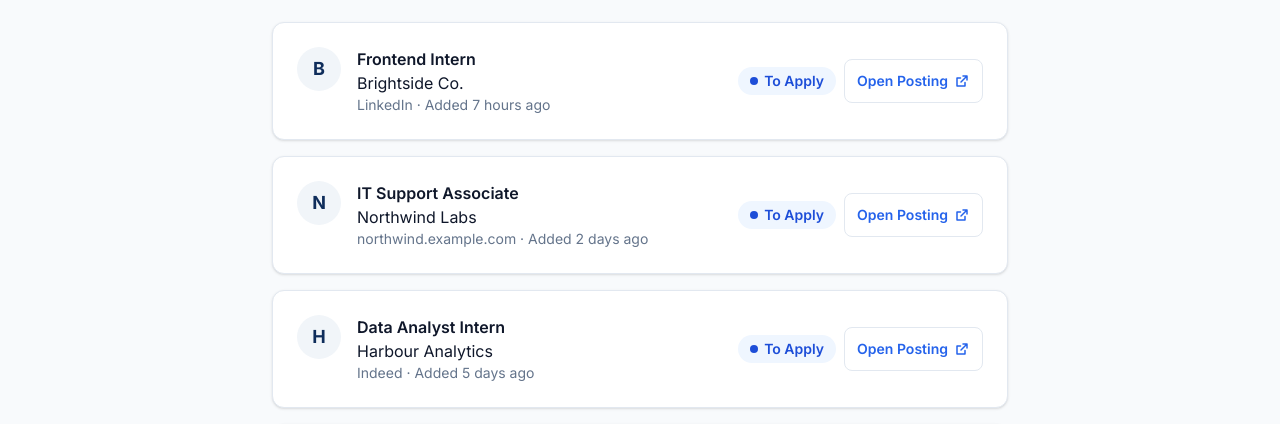
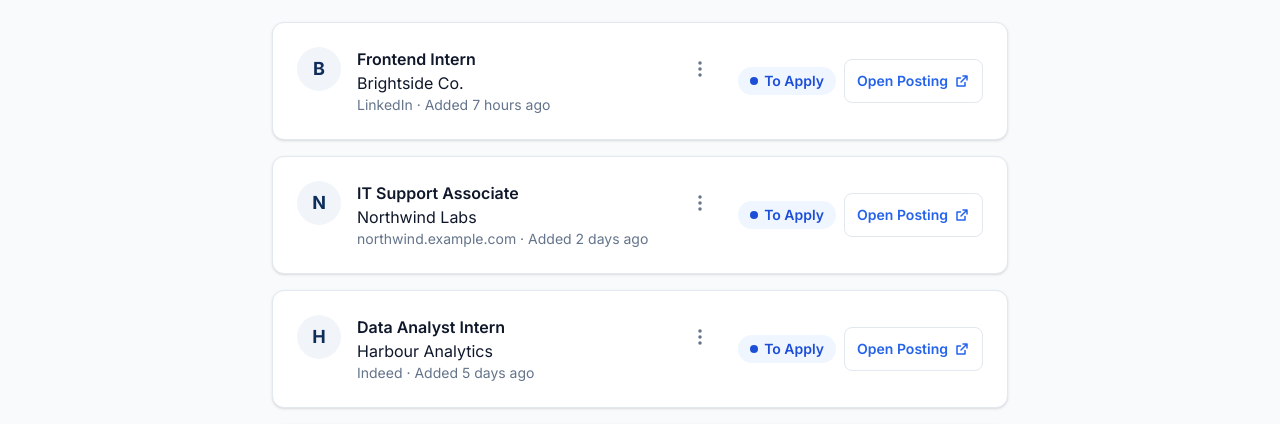
Before and after one commit to EnzoProg-ctrl/JobStash, a React (Vite) app in the folder client/: page /stash in a window 1280 px wide. Shown: the part 375-799 px from the top of the page. Built offline with nearby package versions, Linux system fonts and the light colour scheme; no server answers.

Commit message:
Added menu option to mark jobs done or bring them back to To apply

```diff
--- /dev/null
+++ b/client/src/components/CardMenu.jsx
@@ -0,0 +1,91 @@
+import { useEffect, useRef, useState } from 'react'
+
+// The ⋮ button on a job card and the small menu it opens.
+//
+// It closes when you pick something, press Esc, or click anywhere outside it.
+// Esc also puts focus back on the ⋮ button, so keyboard users are not left
+// stranded somewhere on the page.
+export default function CardMenu({ label, status, onSetStatus }) {
+  const [open, setOpen] = useState(false)
+  const wrapper = useRef(null)
+  const button = useRef(null)
+
+  useEffect(() => {
+    if (!open) return
+
+    function handlePointer(event) {
+      if (!wrapper.current.contains(event.target)) setOpen(false)
+    }
+    function handleKey(event) {
+      if (event.key === 'Escape') {
+        setOpen(false)
+        button.current.focus()
+      }
+    }
+
+    document.addEventListener('mousedown', handlePointer)
+    document.addEventListener('keydown', handleKey)
+    return () => {
+      document.removeEventListener('mousedown', handlePointer)
+      document.removeEventListener('keydown', handleKey)
+    }
+  }, [open])
+
+  const next = status === 'done' ? 'to_apply' : 'done'
+
+  return (
+    <div ref={wrapper} className="relative shrink-0">
+      <button
+        ref={button}
+        type="button"
+        aria-label={`More actions for ${label}`}
+        aria-haspopup="menu"
+        aria-expanded={open}
+        onClick={() => setOpen((isOpen) => !isOpen)}
+        className="flex size-11 items-center justify-center rounded-lg text-accent hover:bg-subtle hover:text-ink"
+      >
+        <svg className="size-5" viewBox="0 0 20 20" fill="currentColor" aria-hidden="true">
+          <circle cx="10" cy="4" r="1.75" />
+          <circle cx="10" cy="10" r="1.75" />
+          <circle cx="10" cy="16" r="1.75" />
+        </svg>
+      </button>
+
+      {open && (
+        <div
+          role="menu"
+          aria-label={`Actions for ${label}`}
+          className="absolute top-full right-0 z-10 mt-1 w-60 rounded-card border border-line bg-surface p-1 shadow-lg"
+        >
+          <button
+            type="button"
+            role="menuitem"
+            // Opening the menu moves focus into it, so Enter picks straight away.
+            autoFocus
+            onClick={() => {
+              setOpen(false)
+              onSetStatus(next)
+            }}
+            className="flex min-h-11 w-full items-center gap-2 rounded-lg px-3 text-left text-sm font-semibold text-ink hover:bg-subtle"
+          >
+            {next === 'done' ? (
+              <>
+                <svg className="size-4 text-done" viewBox="0 0 16 16" fill="none" aria-hidden="true">
+                  <path d="M3.5 8.5l3 3 6-7" stroke="currentColor" strokeWidth="2" strokeLinecap="round" strokeLinejoin="round" />
+                </svg>
+                Mark as done
+              </>
+            ) : (
+              <>
+                <svg className="size-4 text-todo" viewBox="0 0 16 16" fill="none" aria-hidden="true">
+                  <path d="M3 8a5 5 0 105-5H5M5 3L3 5m2-2L3 1" stroke="currentColor" strokeWidth="1.75" strokeLinecap="round" strokeLinejoin="round" />
+                </svg>
+                Move back to To Apply
+              </>
+            )}
+          </button>
+        </div>
+      )}
+    </div>
+  )
+}
--- a/client/src/components/JobCard.jsx
+++ b/client/src/components/JobCard.jsx
@@ -1,3 +1,4 @@
+import CardMenu from './CardMenu.jsx'
 import StatusBadge from './StatusBadge.jsx'
 import { siteName, timeAgo } from '../lib/format.js'
 
@@ -5,7 +6,7 @@
 //
 // On a phone everything stacks: the badge and link sit under the text. From
 // 768px up (md:) the card becomes one row with them on the right.
-export default function JobCard({ job }) {
+export default function JobCard({ job, onSetStatus }) {
   // The title is optional, so a link can be saved before you know what the
   // role is called. Without one, the company moves up to the bold line.
   const heading = job.job_title || job.company_name
@@ -23,7 +24,7 @@
           {job.company_name.charAt(0).toUpperCase()}
         </span>
 
-        <div className="min-w-0">
+        <div className="min-w-0 flex-1">
           <h2 className="font-semibold wrap-anywhere">{heading}</h2>
           {subheading && <p className="wrap-anywhere">{subheading}</p>}
           <p className="text-sm text-muted">
@@ -31,6 +32,12 @@
             Added <time dateTime={job.added_at}>{timeAgo(job.added_at)}</time>
           </p>
         </div>
+
+        <CardMenu
+          label={heading}
+          status={job.status}
+          onSetStatus={(status) => onSetStatus(job, status)}
+        />
       </div>
 
       <div className="flex flex-wrap items-center gap-2 pl-15 md:shrink-0 md:pl-0">
--- a/client/src/pages/StashPage.jsx
+++ b/client/src/pages/StashPage.jsx
@@ -1,5 +1,5 @@
 import { useEffect, useState } from 'react'
-import { listJobs } from '../api'
+import { listJobs, setJobStatus } from '../api'
 import FilterTabs from '../components/FilterTabs.jsx'
 import JobCard from '../components/JobCard.jsx'
 
@@ -10,13 +10,14 @@
   done: 'Nothing marked as done yet.',
 }
 
-// My Stash: every saved job, filtered by the tabs. Search and the card actions
-// come next.
+// My Stash: every saved job, filtered by the tabs, with a menu on each card to
+// mark it done. Search and delete come next.
 export default function StashPage() {
   const [status, setStatus] = useState('loading')   // loading | ready | error
   const [jobs, setJobs] = useState([])
   const [error, setError] = useState(null)
   const [tab, setTab] = useState('to_apply')        // to_apply | done | all
+  const [actionError, setActionError] = useState(null)
 
   useEffect(() => {
     listJobs()
@@ -29,6 +30,23 @@
         setStatus('error')
       })
   }, [])
+
+  // The card changes straight away, then the change is saved. If saving fails
+  // the card goes back to how it was, so the screen never shows something that
+  // was not saved.
+  async function handleSetStatus(job, next) {
+    const replace = (changed) =>
+      setJobs((current) => current.map((row) => (row.id === changed.id ? changed : row)))
+
+    setActionError(null)
+    replace({ ...job, status: next })
+    try {
+      replace(await setJobStatus(job.id, next))
+    } catch (caught) {
+      replace(job)
+      setActionError(`Couldn't update "${job.job_title || job.company_name}": ${caught.message}`)
+    }
+  }
 
   // All jobs are already loaded, so switching tabs only filters what is here.
   // No extra request, and the counts come for free.
@@ -65,6 +83,12 @@
             <FilterTabs value={tab} counts={counts} onChange={setTab} />
           </div>
 
+          {actionError && (
+            <p className="mt-4 rounded-card border border-line bg-surface p-4 text-error" role="alert">
+              {actionError}
+            </p>
+          )}
+
           {visible.length === 0 ? (
             <p className="mt-6 rounded-card border border-line bg-surface p-8 text-center text-muted">
               {EMPTY_TAB[tab]}
@@ -72,7 +96,7 @@
           ) : (
             <ul className="mt-6 flex flex-col gap-4">
               {visible.map((job) => (
-                <JobCard key={job.id} job={job} />
+                <JobCard key={job.id} job={job} onSetStatus={handleSetStatus} />
               ))}
             </ul>
           )}
```
